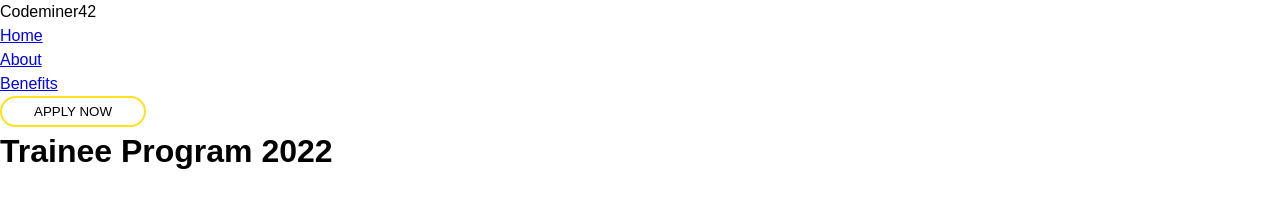
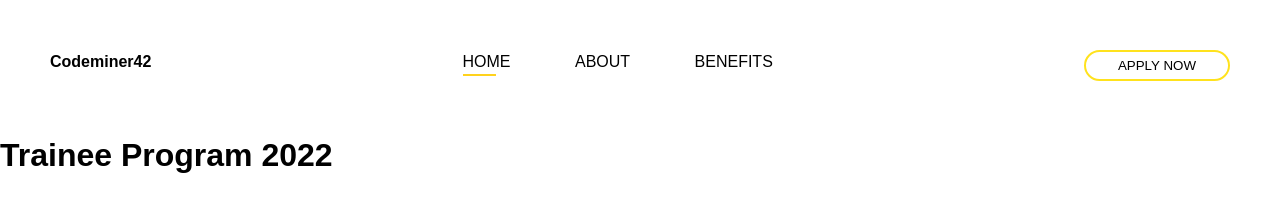
Before and after one commit to mateuscelio/frontend-app, a plain HTML site: page src/index.html in a window 1280 px wide. Drawn offline with Linux system fonts and the light colour scheme.

Commit message:
Styles header

```diff
--- a/src/index.html
+++ b/src/index.html
@@ -18,9 +18,9 @@
       </div>
       <div class="header__item">
         <ul class="header__nav">
-          <li><a href="/">Home</a></li>
-          <li><a href="/">About</a></li>
-          <li><a href="/">Benefits</a></li>
+          <li class="header__nav__item header__nav__item--active"><a href="/">Home</a></li>
+          <li class="header__nav__item"><a href="/">About</a></li>
+          <li class="header__nav__item"><a href="/">Benefits</a></li>
         </ul>
       </div>
       <div class="header__item">
--- /dev/null
+++ b/src/styles/components/_header.css
@@ -0,0 +1,32 @@
+.header {
+  display: flex;
+  justify-content: space-between;
+  padding: 50px;
+}
+
+.header__logo {
+  font-size: var(--medium-font-size);
+  font-weight: bold;
+}
+
+.header__nav {
+  list-style: none;
+  padding: none;
+}
+
+.header__nav__item {
+  text-transform: uppercase;
+  display: inline-block;
+  margin: 0 30px;
+}
+
+.header__nav__item--active:after {
+  content: '';
+  display: block;
+  width: 70%;
+  border-bottom: 2px solid var(--yellow);
+}
+.header__nav__item a {
+  text-decoration: none;
+  color: inherit;
+}
--- a/src/styles/index.css
+++ b/src/styles/index.css
@@ -10,3 +10,4 @@
 @import 'components/_page.css';
 @import 'components/_row.css';
 @import 'components/_input.css';
+@import 'components/_header.css';
```
